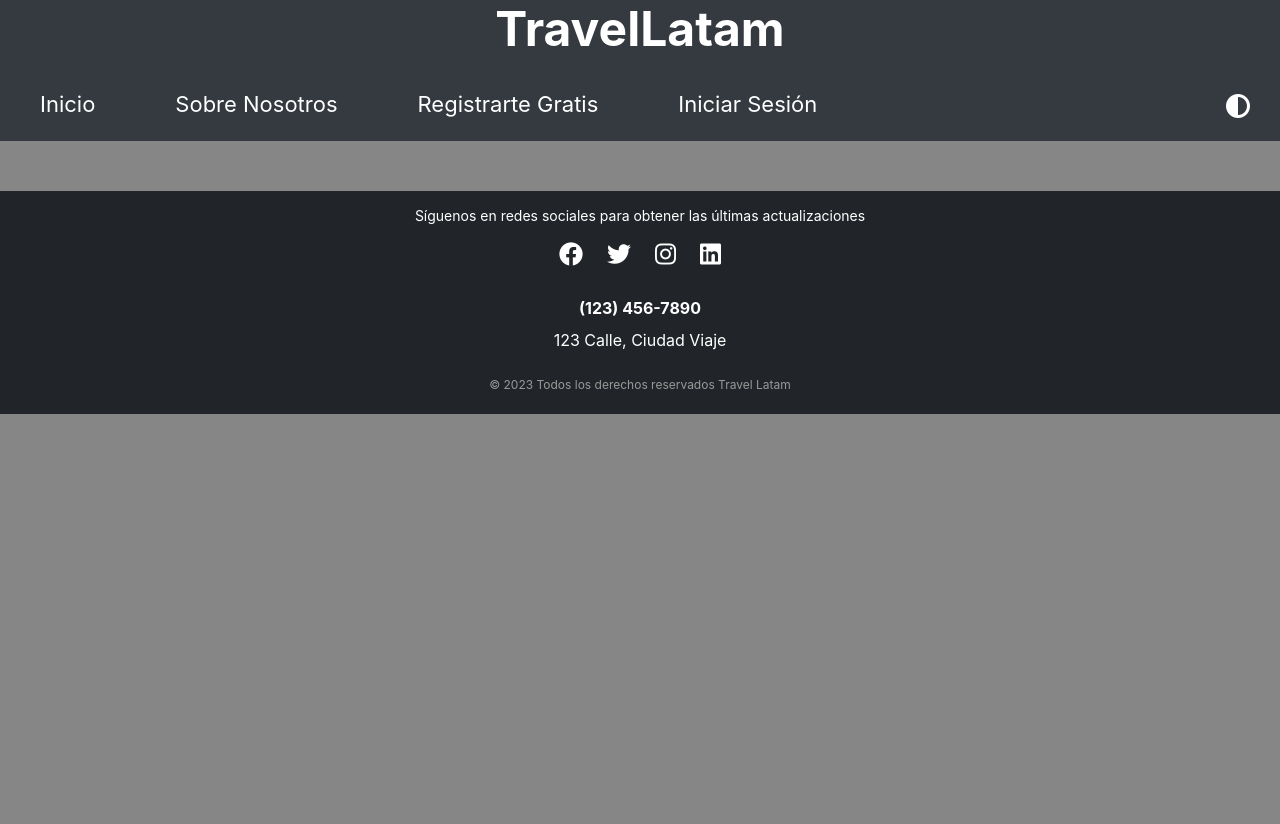
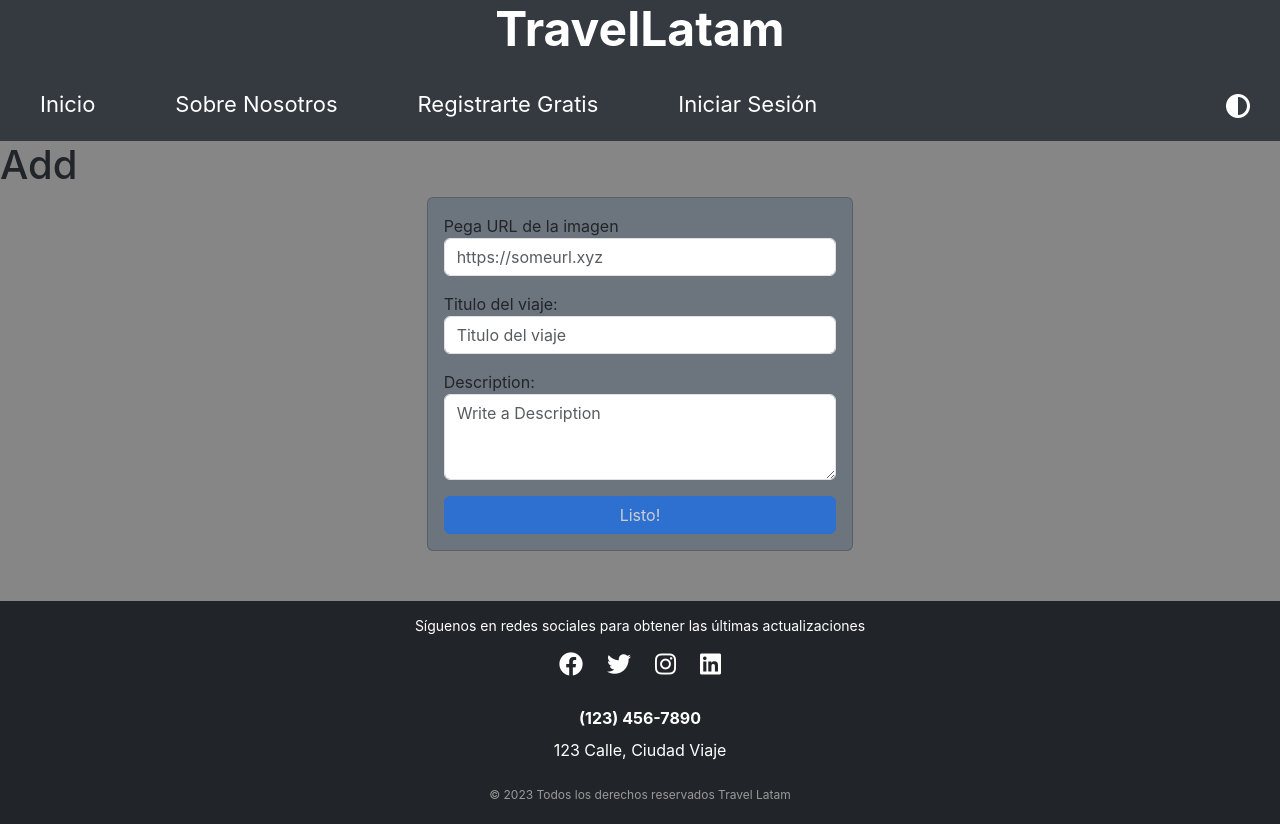
Before and after one commit to tanonileandro/travel_latam, a React (Create React App) app: page /Links in a window 1280 px wide. Before the commit the page ends 800 px from the top, so only its background shows below. Built offline with nearby package versions, Linux system fonts and the light colour scheme; no server answers.

Commit message:
addTravel

```diff
--- a/src/App.js
+++ b/src/App.js
@@ -8,7 +8,7 @@ import Cart from './components/cart/Cart';
 import { BrowserRouter, Routes, Route } from "react-router-dom";
 import Footer from './components/footer/Footer';
 import { AuthProvider } from './contexts/AuthContext';
-import ItemListContainer from './components/home/ItemListContainer';
+import Links from './components/AddTravel/Links';
 
 
 const App = () => {
@@ -23,7 +23,7 @@ const App = () => {
             <Route path="/login" element={<Login />} />
             <Route path="/Signing" element={<Signing />} />
             <Route path="/cart" element={<Cart />} /> {/* Agregar la ruta para el Carrito */}
-            <Route path="/list" element={<ItemListContainer />} />
+            <Route path="/Links" element={<Links />} />
           </Routes>
         </div>
         <div>
--- /dev/null
+++ b/src/components/AddTravel/AddTravel.js
@@ -0,0 +1,70 @@
+import React, { useState } from 'react'
+
+const AddTravel = (props) => {
+    const initialState = {
+        image: "",
+        title: "",
+        description: "",
+    };
+    const [travel, setTravel] = useState(initialState);
+
+    const handleInputChange = (e) => {
+        const { name, value } = e.target
+        setTravel({...travel, [name]: value});
+
+      };
+    const handleSubmit = (e) => {
+        e.preventDefault();
+        props.addOrEditTravel(travel);
+        setTravel({...initialState});
+    };
+
+  return (
+    <div className="col-md-4 offset-md-4">
+      <form onSubmit={handleSubmit} className="card card-body bg-secondary">
+        <label htmlFor="image">Pega URL de la imagen</label>
+        <div className="input-group mb-3">
+          <input
+            type="text"
+            className="form-control"
+            placeholder="https://someurl.xyz"
+            value={travel.image}
+            name="image"
+            onChange={handleInputChange}
+          />
+        </div>
+
+        <label htmlFor="title">Titulo del viaje:</label>
+        <div className="input-group">
+          <input
+            type="text"
+            value={travel.title}
+            name="title"
+            placeholder="Titulo del viaje"
+            className="form-control mb-3"
+            onChange={handleInputChange}
+          />
+        </div>
+
+        <label htmlFor="description">Description:</label>
+        <textarea
+          rows="3"
+          className="form-control mb-3"
+          placeholder="Write a Description"
+          name="description"
+          value={travel.description}
+          onChange={handleInputChange}
+        ></textarea>
+
+        <button
+          className="btn btn-primary btn-block"
+          disabled={!travel.image || !travel.title }
+        >
+            Listo!
+        </button>
+      </form>
+    </div>
+  )
+}
+
+export default AddTravel
--- /dev/null
+++ b/src/components/AddTravel/Links.js
@@ -0,0 +1,29 @@
+import React from 'react'
+import AddTravel from './AddTravel'
+import { db } from '../../firebase/Firebase';
+import { collection, addDoc } from "firebase/firestore";
+
+const Links = () => {
+
+  const addOrEditTravel = async({image, title, description}) => { //los datos que quiero guardar
+    //await db.collection('imagenes').doc().set(travelObj) //guarda los datos en la base
+    // Add a new document with a generated id.
+    const docRef = await addDoc(collection(db, "Products"), {
+        image: image,
+        title: title,
+        description: description,
+    });
+    console.log("Document written with ID: ", docRef.id);
+    console.log('new agregado');
+  };
+
+  return (
+    <div>
+        <h1>Add</h1>
+        <AddTravel addOrEditTravel={addOrEditTravel}/>
+
+    </div>
+  )
+}
+
+export default Links
--- a/src/components/home/Home.js
+++ b/src/components/home/Home.js
@@ -1,13 +1,19 @@
 import React from 'react';
 import ItemListContainer from './ItemListContainer';
 import './home.css'
+import { useNavigate } from 'react-router';
 
 
 const Home = () => {
+  const navigator = useNavigate();
+  const toLinks = () => {
+    navigator('/Links')
+  };
 
   return (
     <div className="text-center mt-1">
       <h2 className="text-xl font-weight-bold mb-8 title2">Promociones especiales</h2>
+      <button className="btn btn-dark" onClick={toLinks}> AÑADIR/MODIFICAR</button>
       <div className="promotion-card-container">
         <ItemListContainer/>
       </div>
--- a/src/components/home/ItemListContainer.js
+++ b/src/components/home/ItemListContainer.js
@@ -17,11 +17,7 @@ function ItemListContainer() {
 
   return (
     <div>
-
       <ItemList data ={data} />
-
-
-
     </div>
   )
 }
```
